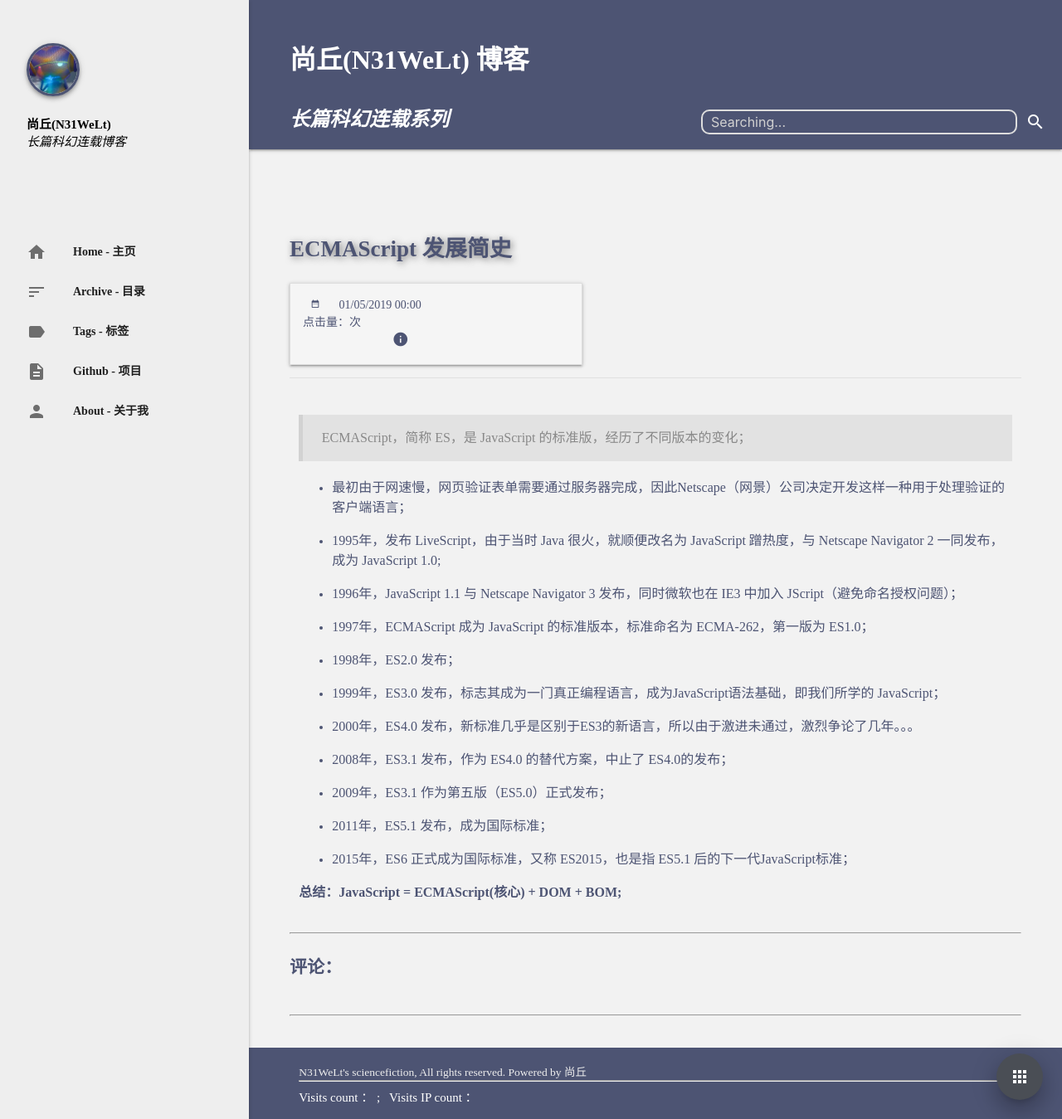
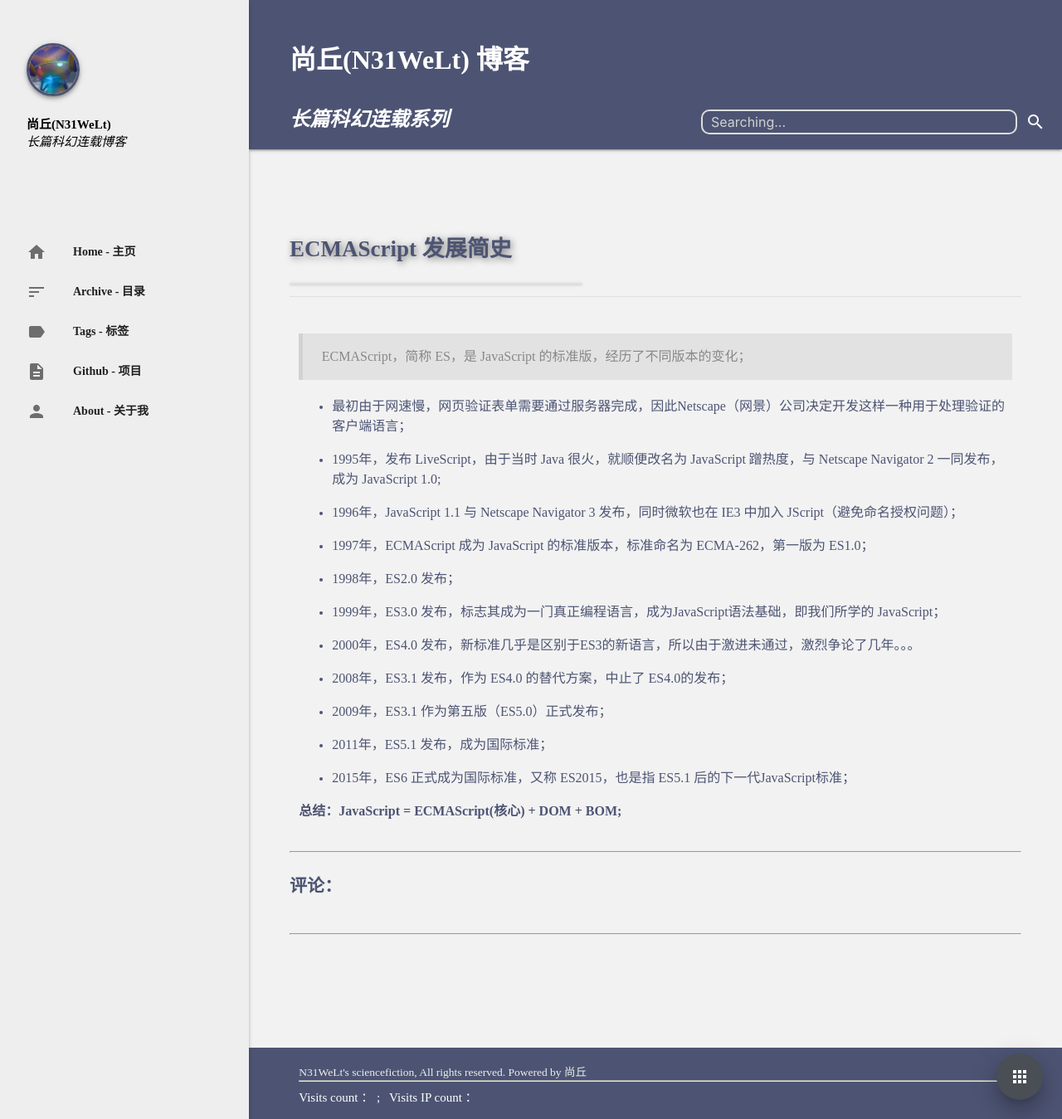
Before and after one commit to keepwalk/keepwalk.github.io, a Jekyll site: the page built from _posts/2019-05-01-js-ecmascript-history.md, in a window 1280 px wide and 1349 px high. Shown: the whole window at 83% size. Built offline with Jekyll 4.4.1, drawn with Linux system fonts in a browser that asks for light colours; comment, search, counter and statistics services are not loaded.

Commit message:
Update post.html

```diff
--- a/_layouts/post.html
+++ b/_layouts/post.html
@@ -18,7 +18,7 @@
 <div id="post-info">
     <ul class="collapsible hoverable" data-collapsible="accordion">
         <li>
-            <div class="collapsible-header grey lighten-4">
+            <!-- <div class="collapsible-header grey lighten-4">
                 <span>
                     <i class="material-icons tooltipped" data-position="left" data-delay="30" data-tooltip="Date">date_range</i>
                     {{page.date | date: "%d/%m/%Y %H:%M"}}<br />
@@ -26,7 +26,7 @@
                     <i id="indicate" class="right material-icons tooltipped" data-position="left" data-delay="30"
                         data-tooltip="Show extra info">info</i>
                 </span>
-            </div>
+            </div>  -->
             <div class="collapsible-body">
                 <span>
                     <i class="material-icons tooltipped" data-position="left" data-delay="30" data-tooltip="Categories">sort</i>
```
